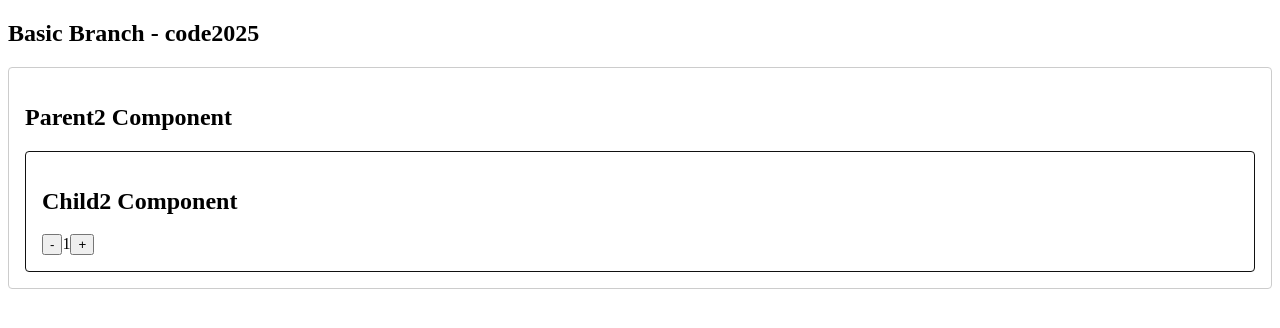
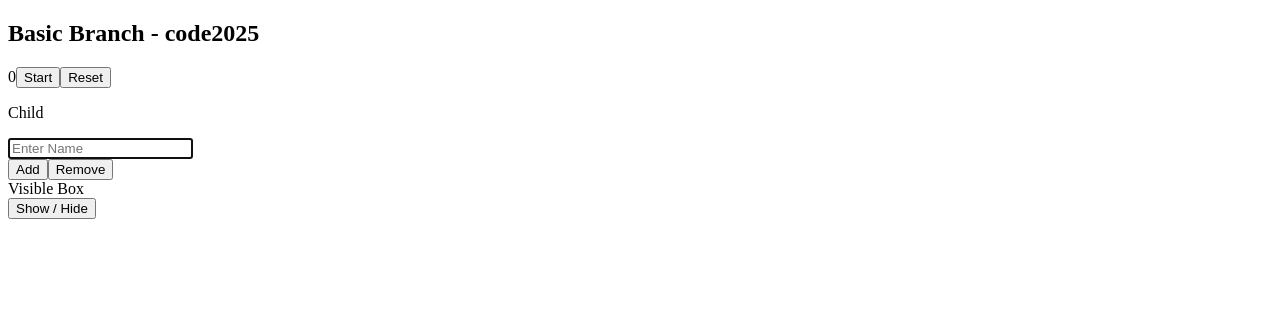
Before and after one commit to raaz9711/angular2025_code, an Angular app: page / in a window 1280 px wide. Shown: the top 328 px of the page. Built offline with nearby package versions, Linux system fonts and the light colour scheme.

Commit message:
adding some input ouput view

```diff
--- a/src/app/app.component.html
+++ b/src/app/app.component.html
@@ -1,3 +1,13 @@
 <h2>Basic Branch - {{title}}</h2>
 
-<app-parent2></app-parent2>
+<!-- <app-parent2></app-parent2> -->
+
+<app-dashboard></app-dashboard>
+<br>
+<app-exam-child></app-exam-child>
+
+
+
+<br>
+
+<app-dyn></app-dyn>
--- a/src/app/blackbox/parent2.ts
+++ b/src/app/blackbox/output/parent2.ts
@@ -6,8 +6,9 @@ import { Child2Component } from "./child2";
   template: `
     <div>
       <h2>Parent2 Component</h2>
+      <h4> {{ childvalue * rate}}</h4>
       <!-- Parent2 component content goes here -->
-       <app-child2></app-child2>
+       <app-child2 (quantityChange)="onQtyChange($event)"></app-child2>
     </div>
   `,
   styles: [`
@@ -19,4 +20,13 @@ import { Child2Component } from "./child2";
   `],
   imports: [Child2Component]
 })
-export class Parent2Component {}
+export class Parent2Component {
+
+  onQtyChange(event : number){
+    console.log('event',event);
+    this.childvalue = event;
+  }
+
+  rate : number = 200;
+  childvalue : number = 0;
+}
--- /dev/null
+++ b/src/app/blackbox/view/example/add-dyn.ts
@@ -0,0 +1,44 @@
+import { NgIf } from "@angular/common";
+import { AfterViewInit, Component, ElementRef, TemplateRef, ViewChild, ViewContainerRef } from "@angular/core";
+
+@Component({
+imports:[NgIf],
+selector: 'app-dyn',
+template: `
+  <ng-template #tpl >
+      <p>Loaded dynamically!</p>
+
+    </ng-template>
+    <button (click)="loadTemplate()">Add</button>
+    <button (click)="removeTemplate()">Remove</button>
+
+<div *ngIf="show" #box>Visible Box</div>
+
+    <button (click)="showhide()">Show / Hide</button>
+
+`
+})
+export class ChildComponent implements AfterViewInit {
+  @ViewChild('box', { static: false }) box!: ElementRef;
+
+  show = true;
+
+  ngAfterViewInit() {
+    console.log(this.box.nativeElement.textContent);
+  }
+  @ViewChild('tpl') tpl!: TemplateRef<any>;
+
+  constructor(private vcr: ViewContainerRef) {}
+
+  loadTemplate() {
+    this.vcr.createEmbeddedView(this.tpl);
+  }
+
+  removeTemplate() {
+    this.vcr.remove();
+  }
+
+  showhide(){
+    this.show = !this.show
+  }
+}
--- /dev/null
+++ b/src/app/blackbox/view/example/exam-child.ts
@@ -0,0 +1,18 @@
+import { AfterViewInit, Component, ElementRef, ViewChild } from "@angular/core";
+
+@Component({
+    imports:[],
+  selector: 'app-exam-child',
+  template: `<p> Child</p>
+  <input #nameInput type="text" placeholder="Enter Name">
+  `
+})
+export class ExamChildComponent  implements AfterViewInit {
+
+@ViewChild('nameInput')  nameInput! : ElementRef<HTMLInputElement>;
+
+ngAfterViewInit(): void {
+    this.nameInput.nativeElement.focus();
+}
+
+}
--- /dev/null
+++ b/src/app/blackbox/view/parentstopwatch.ts
@@ -0,0 +1,19 @@
+// parent.component.ts
+import { Component, ViewChild } from '@angular/core';
+import { StopwatchComponent } from './stopwatch';
+
+@Component({
+    imports:[StopwatchComponent],
+  template: `
+    <app-stopwatch></app-stopwatch>
+    <button (click)="start()">Start</button>
+    <button (click)="reset()">Reset</button>
+  `,
+  selector:'app-dashboard'
+})
+export class DashboardComponent {
+  @ViewChild(StopwatchComponent) watch!: StopwatchComponent;
+
+  start() { this.watch.start(); }
+  reset() { this.watch.reset(); }
+}
--- /dev/null
+++ b/src/app/blackbox/view/stopwatch.ts
@@ -0,0 +1,12 @@
+import { Component } from "@angular/core";
+
+// child.component.ts
+@Component({
+  selector: 'app-stopwatch',
+  template: `<span>{{ seconds }}</span>`,
+})
+export class StopwatchComponent {
+  seconds = 0;
+  start() {++this.seconds;}
+  reset() {this.seconds = 0}
+}
```
Also changed, not shown: src/app/app.component.ts (+6 -3 lines), src/app/blackbox/view/example/dir.ts (added, +12 -0 lines), src/app/blackbox/input/child.ts (renamed from src/app/blackbox/child.ts), src/app/blackbox/input/parent.ts (renamed from src/app/blackbox/parent.ts), src/app/blackbox/output/child2.ts (renamed from src/app/blackbox/child2.ts).
